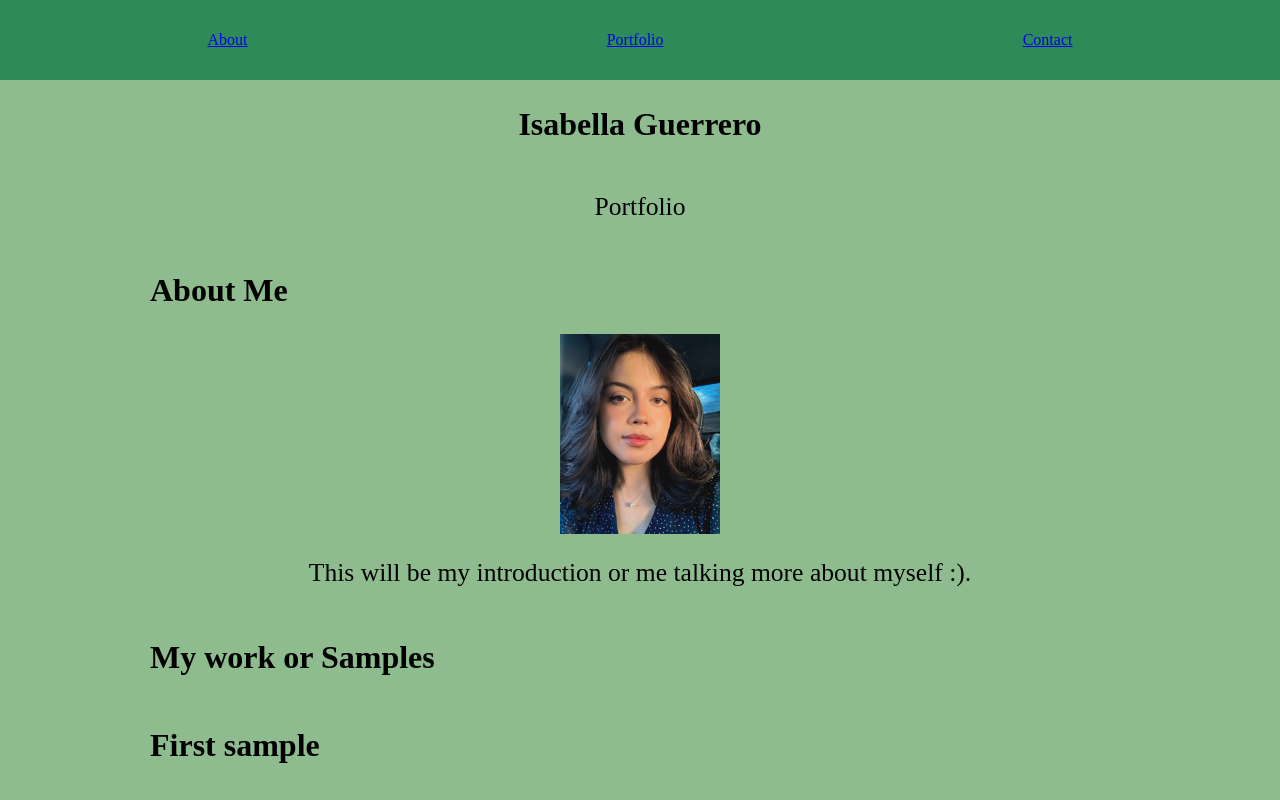
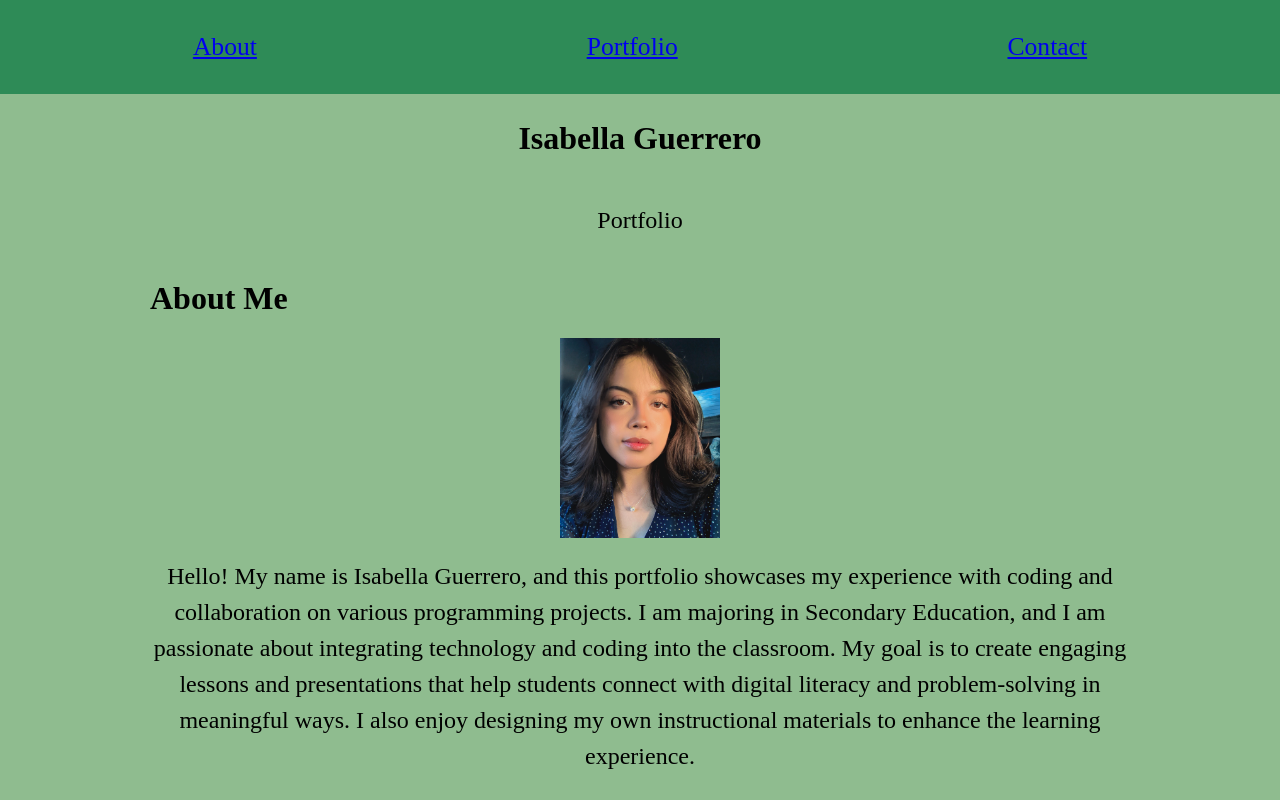
Before and after one commit to Iguer61980/Layout-task-, a plain HTML site: page index.html in a window 1280 px wide. Shown: the top 800 px of the page. Drawn offline with Linux system fonts and the light colour scheme.

Commit message:
Updated HTML & CSS

```diff
--- a/index.html
+++ b/index.html
@@ -24,7 +24,11 @@
             <section id="about">
                 <h2>About Me</h2>
                 <img src="./images/IMG_20250826_220652_940.webp" alt="My photo! might change it to a more professional one later.." width="160" height="200">
-                <p> This will be my introduction or me talking more about myself :).</p>
+                <p> Hello! My name is Isabella Guerrero, and this portfolio showcases my experience with coding and collaboration on various programming projects.
+                    I am majoring in Secondary Education, and I am passionate about integrating technology and coding into the classroom.
+                My goal is to create engaging lessons and presentations that help students connect with digital literacy and problem-solving in meaningful ways.
+                I also enjoy designing my own instructional materials to enhance the learning experience.
+        </p>
 
             </section>
 
--- a/styles.css
+++ b/styles.css
@@ -30,6 +30,8 @@ nav ul{
     list-style:none;
     display:flex;
     justify-content:space-around;
+    font-size:160%;
+
 
 }
 h1{
@@ -42,14 +44,14 @@ text-align:center;
 }
 h2{
 font-size: 200%;
-padding: 20px;
+padding: .5em;
 margin:0 auto;
 max-width: 980px;
 text-align:left;
 
 }
 p{
-font-size:160%;
+font-size:150%;
 padding:20px;
 margin:0 auto;
 max-width: 980px;
```
